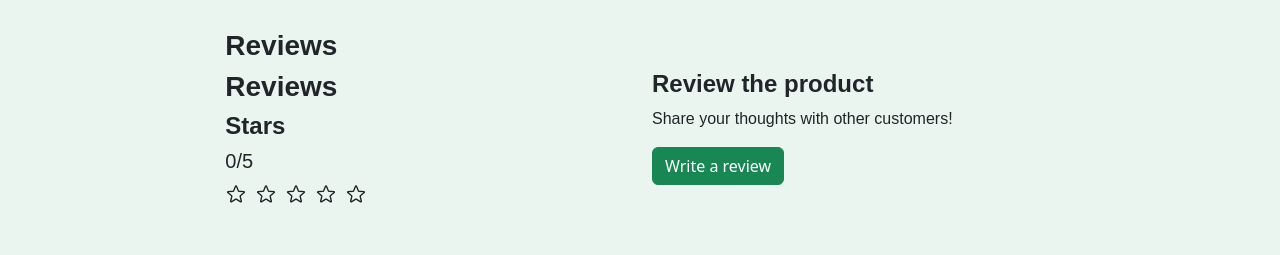
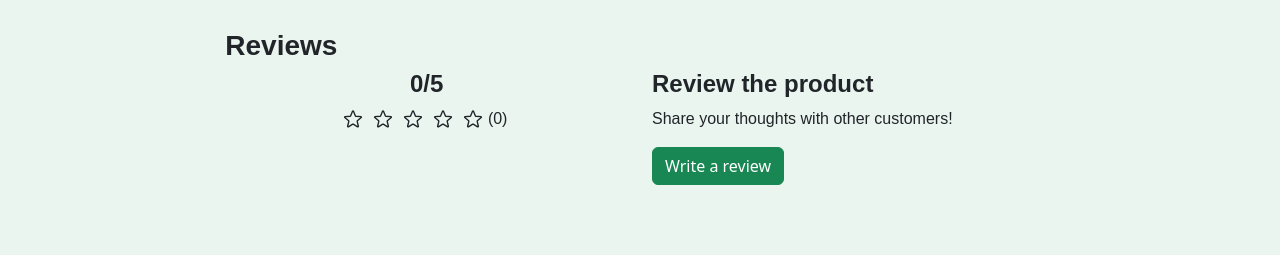
Before and after one commit to MortalFlame21/soilEcommerce, a React (Vite) app in the folder client/: page /product/1 in a window 1280 px wide. Shown: the part 523-778 px from the top of the page. Built offline with nearby package versions, Linux system fonts and the light colour scheme; no server answers; a web font is replaced by a local one.

Commit message:
styling ReviewsForm and added number of reviews

```diff
--- a/client/src/components/ReviewForm.tsx
+++ b/client/src/components/ReviewForm.tsx
@@ -73,6 +73,15 @@ const ReviewsForm: React.FC<ReviewsFormProps> = ({ productId, onUpdate }) => {
     getUserReview();
   }, [user, productId, isReviewed]);
 
+  // getting all the reviews
+  const [userReviews, setUserReviews] = useState<Review[]>([]);
+
+  useEffect(() => {
+    getProductReviews(productId, undefined).then((reviews) => {
+      setUserReviews(reviews);
+    });
+  }, [productId, onUpdate]);
+
   const createUserReview = async () => {
     if (await createOrUpdateReview()) {
       toast.success("Review written!");
@@ -106,11 +115,15 @@ const ReviewsForm: React.FC<ReviewsFormProps> = ({ productId, onUpdate }) => {
   return (
     <>
       <Row className="mb-4">
+        <h3>Reviews</h3>
         <Col>
-          <h3>Reviews</h3>
-          <h4>Stars</h4>
-          <h5>{stars}/5</h5>
-          <StarRating rating={stars} />
+          <div className="text-center">
+            <h4>{stars}/5</h4>
+            <div style={{ display: "flex", justifyContent: "center" }}>
+              <StarRating rating={stars} />
+              <p className="m-0 mx-1"> ({userReviews.length})</p>
+            </div>
+          </div>
         </Col>
         <Col>
           <h4>Review the product</h4>
@@ -126,7 +139,7 @@ const ReviewsForm: React.FC<ReviewsFormProps> = ({ productId, onUpdate }) => {
       {showForm && (
         <Form
           onSubmit={handleSubmit}
-          className="p-5 custom-bg-secondary rounded-3"
+          className="p-5 custom-bg-secondary rounded-3 mb-4"
         >
           <Form.Group className="mb-3">
             <Form.Label>Stars</Form.Label>
--- a/client/src/components/Reviews.tsx
+++ b/client/src/components/Reviews.tsx
@@ -50,9 +50,7 @@ function Reviews({ productId, reload }: ReviewsProps) {
               <Card.Title className="pt-1">
                 <h4>{review.title}</h4>
               </Card.Title>
-              <Card.Text>
-                <p>{review.description}</p>
-              </Card.Text>
+              <Card.Text>{review.description}</Card.Text>
               <Card.Text>
                 {review.User.username},{" "}
                 {new Date(review.review_created).toLocaleDateString("en-US", {
--- a/client/src/components/StarRating.tsx
+++ b/client/src/components/StarRating.tsx
@@ -45,7 +45,11 @@ const StarRating: React.FC<StarRatingProps> = ({ rating }) => {
   return (
     <Row className="align-items-center px-2">
       {[...Array(totalStars)].map((_, index) => (
-        <Col xs="auto" key={index} className="p-0 mx-1">
+        <Col
+          xs="auto"
+          key={index}
+          className="d-flex align-items-center p-0 mx-1"
+        >
           {index < rating ? solid : outline}
         </Col>
       ))}
--- a/client/src/pages/ProductDetails.tsx
+++ b/client/src/pages/ProductDetails.tsx
@@ -233,7 +233,6 @@ function ProductDetails() {
       </Col>
 
       <Row>
-        <h3>Reviews</h3>
         <Col>
           <ReviewContainer productID={productID} />
         </Col>
```
